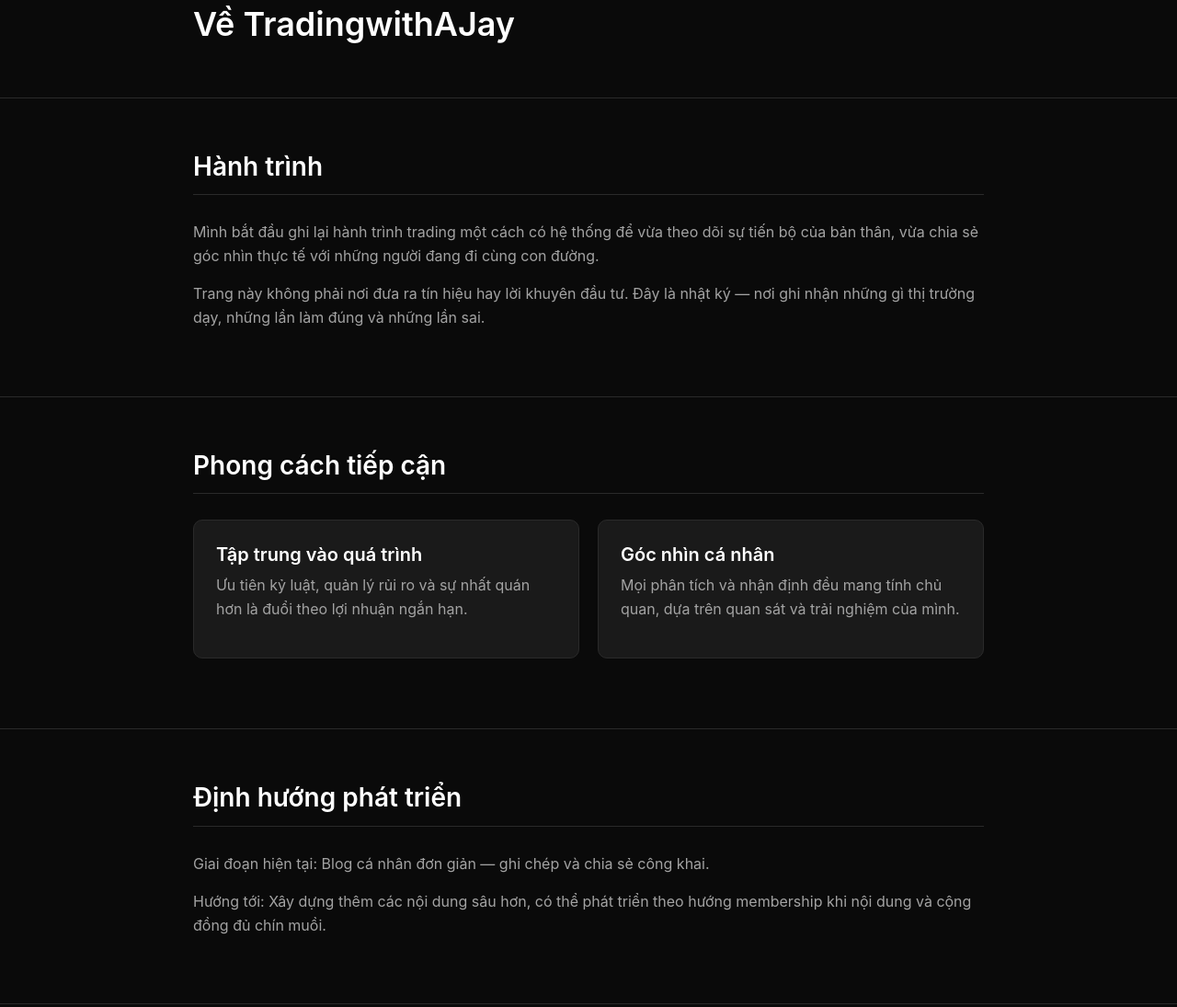
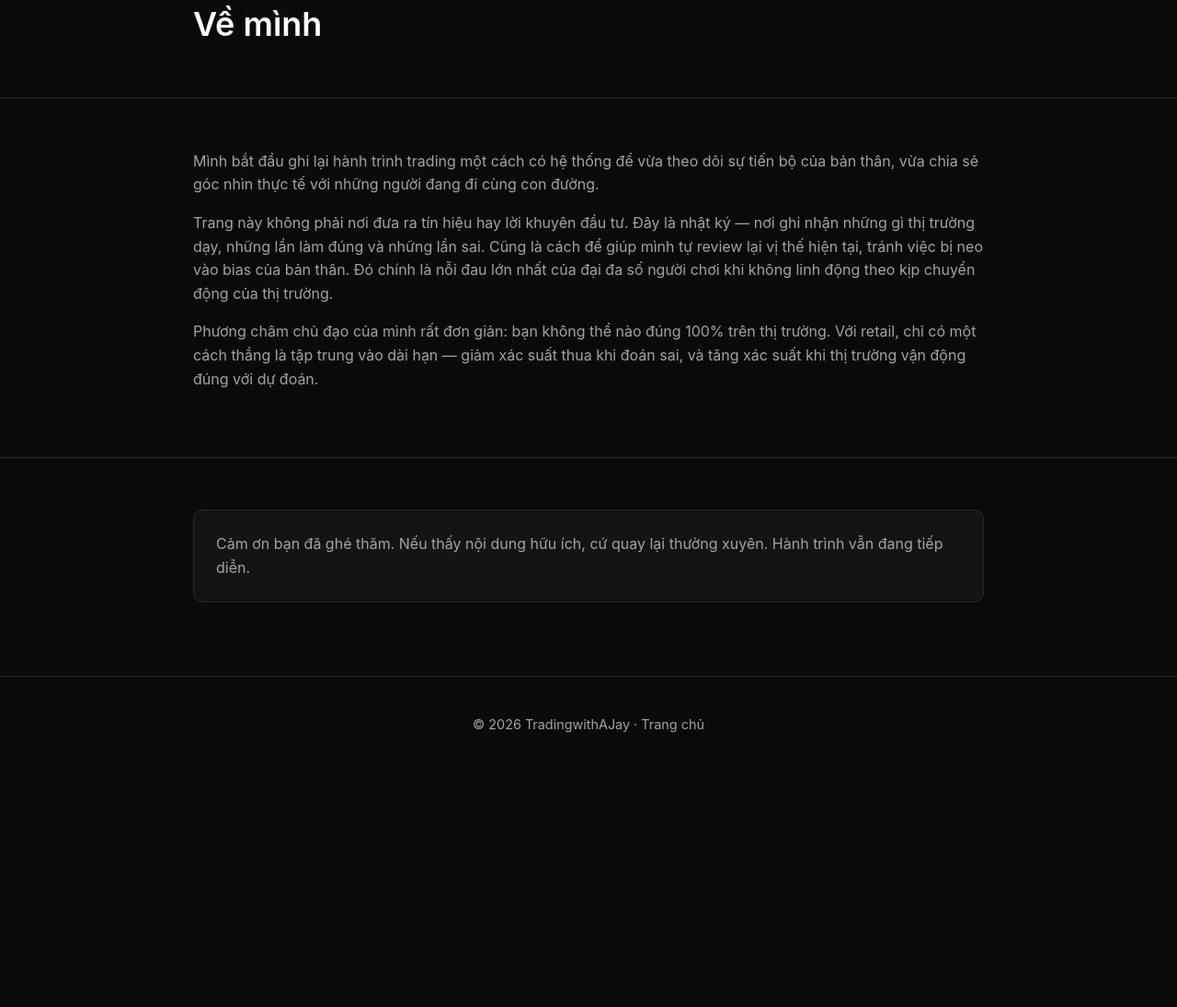
Before and after one commit to jayc9298-maker/TradingwithAjay, a plain HTML site: page about.html in a window 1280 px wide. Shown: the part 110-1205 px from the top of the page at 92% size. After the commit the page ends 965 px from the top, so only its background shows below. Drawn offline with Linux system fonts and the light colour scheme.

Commit message:
Add files via upload

```diff
--- a/about.html
+++ b/about.html
@@ -4,7 +4,7 @@
   <meta charset="UTF-8">
   <meta name="viewport" content="width=device-width, initial-scale=1.0">
   <title>Về mình — TradingwithAJay</title>
-  <meta name="description" content="Hành trình trading và mục tiêu của TradingwithAJay.">
+  <meta name="description" content="Hành trình trading và góc nhìn cá nhân của TradingwithAJay.">
   <link rel="stylesheet" href="style.css">
 </head>
 <body>
@@ -24,39 +24,17 @@
   <main>
     <section style="padding-top: 3rem;">
       <div class="container">
-        <h1>Về TradingwithAJay</h1>
+        <h1>Về mình</h1>
       </div>
     </section>
 
     <section>
       <div class="container">
-        <h2 class="section-title">Hành trình</h2>
         <p>Mình bắt đầu ghi lại hành trình trading một cách có hệ thống để vừa theo dõi sự tiến bộ của bản thân, vừa chia sẻ góc nhìn thực tế với những người đang đi cùng con đường.</p>
-        <p>Trang này không phải nơi đưa ra tín hiệu hay lời khuyên đầu tư. Đây là nhật ký — nơi ghi nhận những gì thị trường dạy, những lần làm đúng và những lần sai.</p>
-      </div>
-    </section>
 
-    <section>
-      <div class="container">
-        <h2 class="section-title">Phong cách tiếp cận</h2>
-        <div class="grid-2">
-          <div class="card">
-            <h3>Tập trung vào quá trình</h3>
-            <p>Ưu tiên kỷ luật, quản lý rủi ro và sự nhất quán hơn là đuổi theo lợi nhuận ngắn hạn.</p>
-          </div>
-          <div class="card">
-            <h3>Góc nhìn cá nhân</h3>
-            <p>Mọi phân tích và nhận định đều mang tính chủ quan, dựa trên quan sát và trải nghiệm của mình.</p>
-          </div>
-        </div>
-      </div>
-    </section>
+        <p>Trang này không phải nơi đưa ra tín hiệu hay lời khuyên đầu tư. Đây là nhật ký — nơi ghi nhận những gì thị trường dạy, những lần làm đúng và những lần sai. Cũng là cách để giúp mình tự review lại vị thế hiện tại, tránh việc bị neo vào bias của bản thân. Đó chính là nỗi đau lớn nhất của đại đa số người chơi khi không linh động theo kịp chuyển động của thị trường.</p>
 
-    <section>
-      <div class="container">
-        <h2 class="section-title">Định hướng phát triển</h2>
-        <p>Giai đoạn hiện tại: Blog cá nhân đơn giản — ghi chép và chia sẻ công khai.</p>
-        <p>Hướng tới: Xây dựng thêm các nội dung sâu hơn, có thể phát triển theo hướng membership khi nội dung và cộng đồng đủ chín muồi.</p>
+        <p>Phương châm chủ đạo của mình rất đơn giản: bạn không thể nào đúng 100% trên thị trường. Với retail, chỉ có một cách thắng là tập trung vào dài hạn — giảm xác suất thua khi đoán sai, và tăng xác suất khi thị trường vận động đúng với dự đoán.</p>
       </div>
     </section>
 
```
